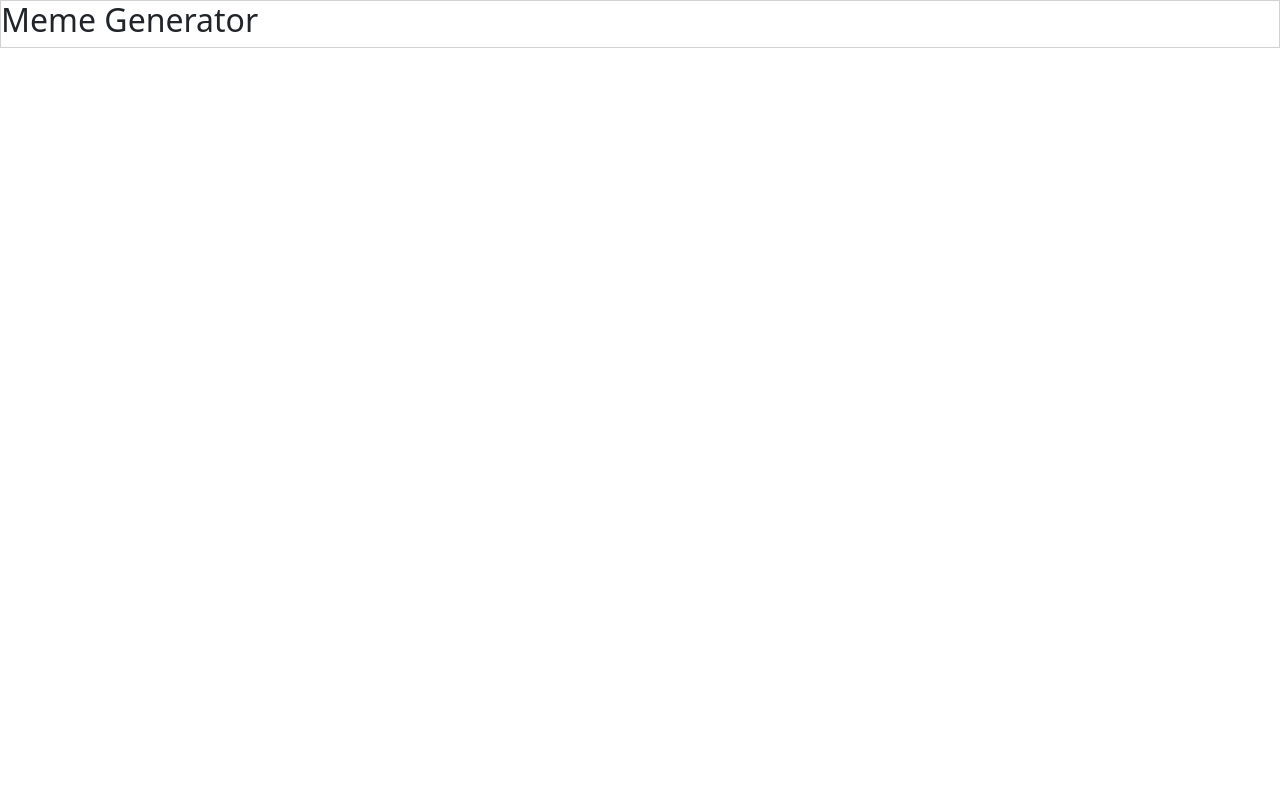
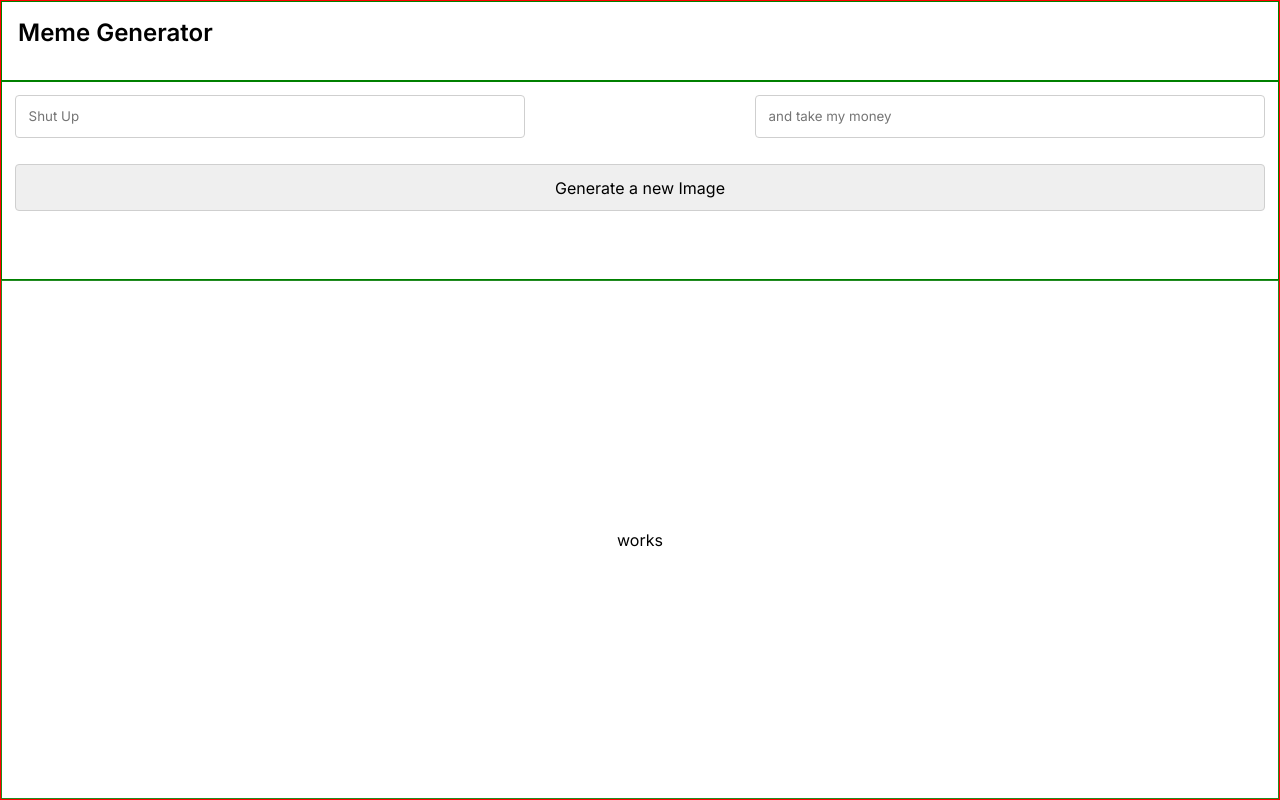
Before and after one commit to Sibindra/meme-generator, a React (Create React App) app: page / in a window 1280 px wide. Built offline with nearby package versions, Linux system fonts and the light colour scheme.

Commit message:
frame complete

```diff
--- a/package.json
+++ b/package.json
@@ -6,9 +6,7 @@
     "@testing-library/jest-dom": "^5.16.5",
     "@testing-library/react": "^13.4.0",
     "@testing-library/user-event": "^13.5.0",
-    "bootstrap": "^5.2.2",
     "react": "^18.2.0",
-    "react-bootstrap": "^2.6.0",
     "react-dom": "^18.2.0",
     "react-scripts": "5.0.1",
     "web-vitals": "^2.1.4"
--- a/src/App.jsx
+++ b/src/App.jsx
@@ -1,16 +1,18 @@
+import Article from "./components/Article";
 import Header from "./components/Header";
+import Section from "./components/Section";
 
-import { Button, Card } from "react-bootstrap";
-import 'bootstrap/dist/css/bootstrap.min.css';
-
+import "./style.css";
 
 function App() {
   return (
-    <Card className="rounded-0 p-vh-3">
+    <div id="hero">
       <Header/>
-    </Card>
-  //  <div id="hero">
-  //  </div>
+      {/* input container */}
+      <Article/>
+      {/* image container */}
+    <Section/>
+    </div>
   );
 }
 
--- /dev/null
+++ b/src/components/Article.jsx
@@ -0,0 +1,24 @@
+import React from "react";
+
+export default function Article() {
+    return (
+        <div id="article">
+            <div id="inputContainer">
+                <input
+                    type="text"
+                    placeholder="Shut Up"
+                    id="i1"
+                    className="text"
+                />
+                <input
+                    type="text"
+                    placeholder="and take my money"
+                    id="i2"
+                    className="text"
+                />
+            </div>
+
+            <button id="btn">Generate a new Image</button>
+        </div>
+    );
+}
--- a/src/components/Header.jsx
+++ b/src/components/Header.jsx
@@ -2,7 +2,7 @@ import React from "react";
 
 export default function Header(){
     return(
-        <div id="Header">
+        <div id="header">
             <h2 id="title">
                 Meme Generator
             </h2>
--- /dev/null
+++ b/src/components/Section.jsx
@@ -0,0 +1,9 @@
+import React from "react";
+
+export default function Section(){
+    return(
+        <div id="section">
+            works
+        </div>
+    )
+}
--- /dev/null
+++ b/src/style.css
@@ -0,0 +1,69 @@
+@import url('https://fonts.googleapis.com/css2?family=Inter:wght@400;500;600&display=swap');
+
+*{
+    margin: 0px;
+    padding: 0px;
+    box-sizing: border-box;
+    font-family: Inter,system-ui,-apple-system;
+}
+
+#hero{
+    border: 1px solid red;
+    position: absolute;
+    height: 100vh;
+    width: 100%;
+
+    display: flex;
+    flex-direction: column;
+}
+
+#header{
+    border: 1px solid green;
+    height: 10%;
+    padding: 2vh;
+}
+
+#article{
+    border: 1px solid green;
+    height: 25%;
+
+    display: flex;
+    flex-direction: column;
+}
+
+#inputContainer{
+    display: flex;
+    justify-content: space-between;
+}
+
+/* input fields */
+.text{
+    padding: 1vw;
+    margin: 1vw;
+    width: 40%;
+    border: 1px solid #cfcfcf;
+    border-radius: 4px;
+}
+
+#btn{
+    padding: 1vw;
+    margin: 1vw;
+    border: 1px solid #cfcfcf;
+    border-radius: 4px;
+
+    font-size: 1rem;
+    cursor: pointer;
+}
+
+#btn:hover{
+    background-color: #efefef92;
+}
+
+#section{
+    border: 1px solid forestgreen;
+    height: 65%;
+
+    display: flex;
+    justify-content: center;
+    align-items: center;
+}
```
Also changed, not shown: 1 other file (tests, documents, lock files or other folders).
